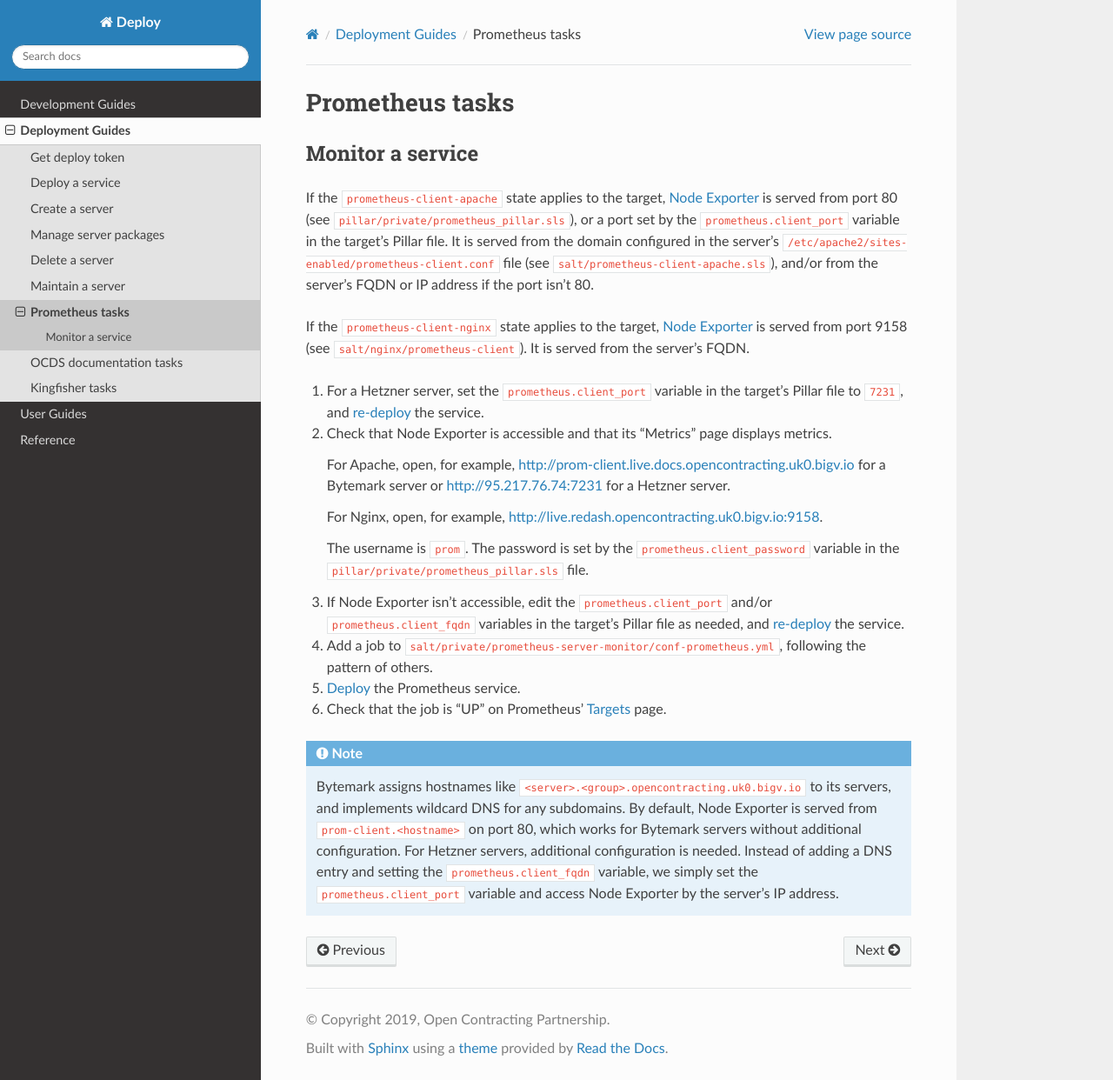
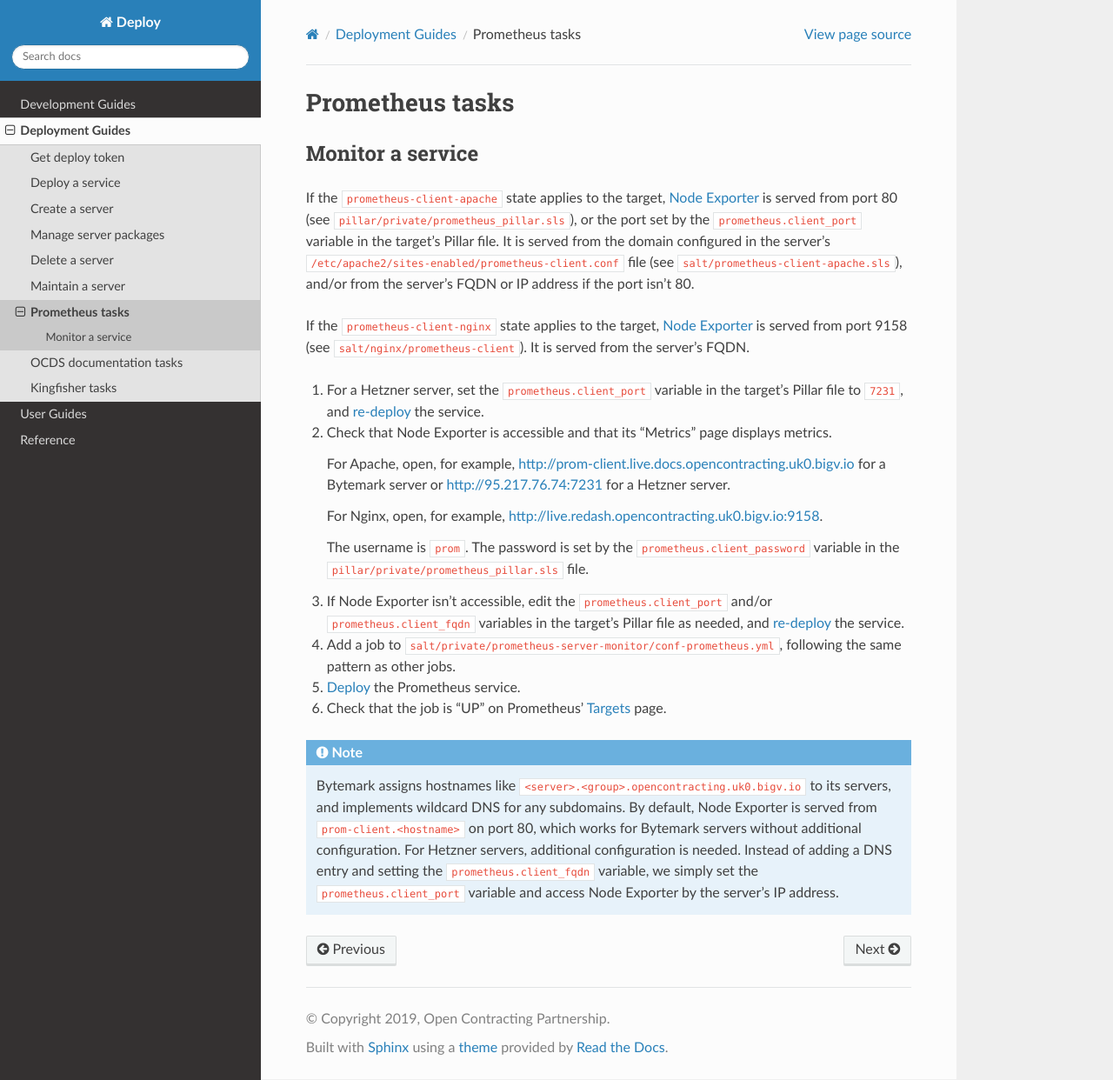
Before and after one commit to open-contracting/deploy, a Sphinx documentation site: the page built from docs/deploy/prometheus.rst, in a window 1280 px wide and 1242 px high. Shown: the whole window at 87% size. Built offline with Sphinx 7.4.7 and the Read the Docs theme 2.0.0, drawn with Linux system fonts in a browser that asks for light colours.

Commit message:
Small copy-edits

```diff
--- a/docs/deploy/prometheus.rst
+++ b/docs/deploy/prometheus.rst
@@ -4,7 +4,7 @@ Prometheus tasks
 Monitor a service
 -----------------
 
-If the ``prometheus-client-apache`` state applies to the target, `Node Exporter <https://github.com/prometheus/node_exporter>`__ is served from port 80 (see ``pillar/private/prometheus_pillar.sls``), or a port set by the ``prometheus.client_port`` variable in the target's Pillar file. It is served from the domain configured in the server's ``/etc/apache2/sites-enabled/prometheus-client.conf`` file (see ``salt/prometheus-client-apache.sls``), and/or from the server's FQDN or IP address if the port isn't 80.
+If the ``prometheus-client-apache`` state applies to the target, `Node Exporter <https://github.com/prometheus/node_exporter>`__ is served from port 80 (see ``pillar/private/prometheus_pillar.sls``), or the port set by the ``prometheus.client_port`` variable in the target's Pillar file. It is served from the domain configured in the server's ``/etc/apache2/sites-enabled/prometheus-client.conf`` file (see ``salt/prometheus-client-apache.sls``), and/or from the server's FQDN or IP address if the port isn't 80.
 
 If the ``prometheus-client-nginx`` state applies to the target, `Node Exporter <https://github.com/prometheus/node_exporter>`__ is served from port 9158 (see ``salt/nginx/prometheus-client``). It is served from the server's FQDN.
 
@@ -20,7 +20,7 @@ If the ``prometheus-client-nginx`` state applies to the target, `Node Exporter <
 
 #. If Node Exporter isn't accessible, edit the ``prometheus.client_port`` and/or ``prometheus.client_fqdn`` variables in the target's Pillar file as needed, and :doc:`re-deploy<deploy>` the service.
 
-#. Add a job to ``salt/private/prometheus-server-monitor/conf-prometheus.yml``, following the pattern of others.
+#. Add a job to ``salt/private/prometheus-server-monitor/conf-prometheus.yml``, following the same pattern as other jobs.
 
 #. :doc:`Deploy<deploy>` the Prometheus service.
 
```
